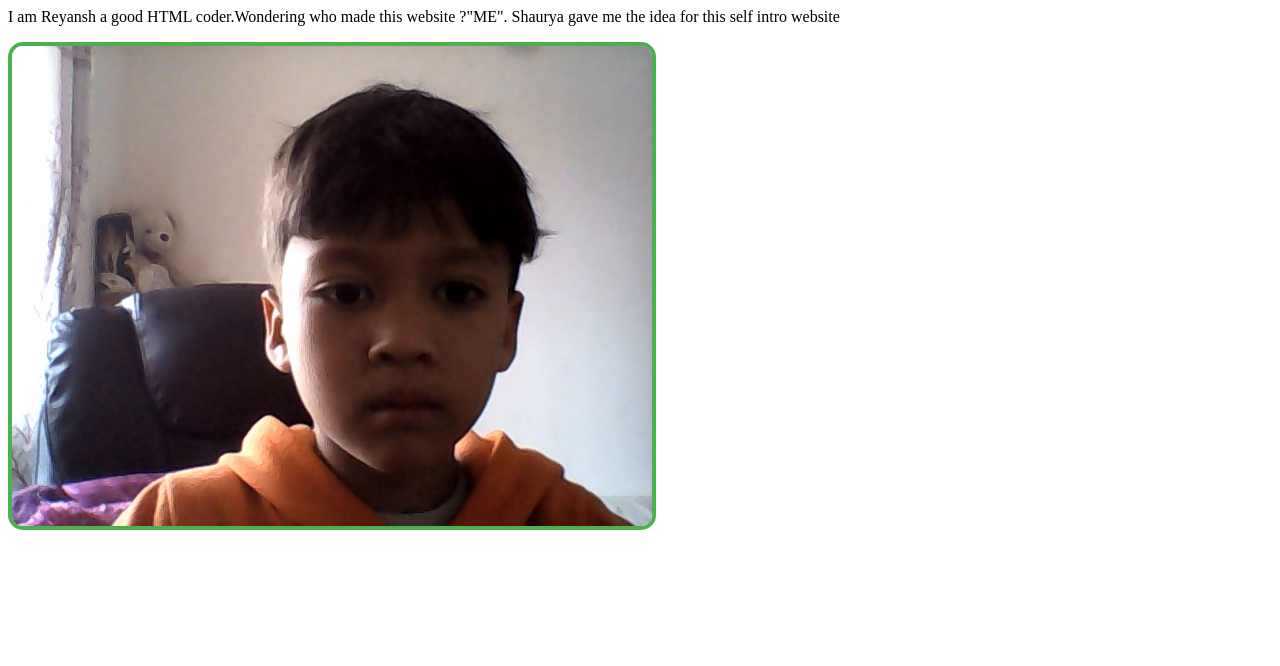
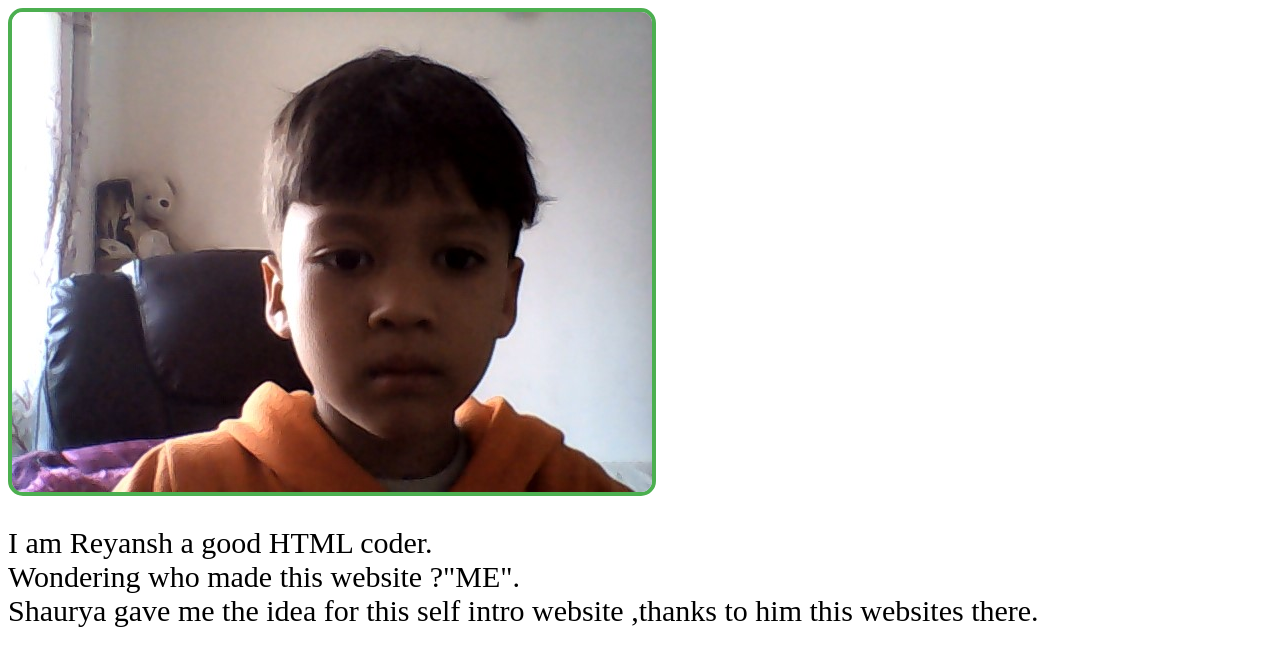
Before and after one commit to treeprojectrey/intro, a plain HTML site: page index.html in a window 1280 px wide. Drawn offline with Linux system fonts and the light colour scheme.

Commit message:
Update index.html

```diff
--- a/index.html
+++ b/index.html
@@ -5,11 +5,14 @@ body img{
 border-radius:15px;
 border: 4px solid #4CAF50;
 }
+body p{
+font-size:30px;
+}
 </style>
 <title>intro</title>
 </head>
 <body>
-<p>I am Reyansh a good HTML coder.Wondering who made this website ?"ME". Shaurya gave me the idea for this self intro website</p>
 <img src="WIN_20241129_12_42_59_Pro.jpg" alt="My Tree Project Picture">
+<p>I am Reyansh a good HTML coder.<br>Wondering who made this website ?"ME".<br>Shaurya gave me the idea for this self intro website ,thanks to him this websites there.</p>
 </body>
 </html>
```
